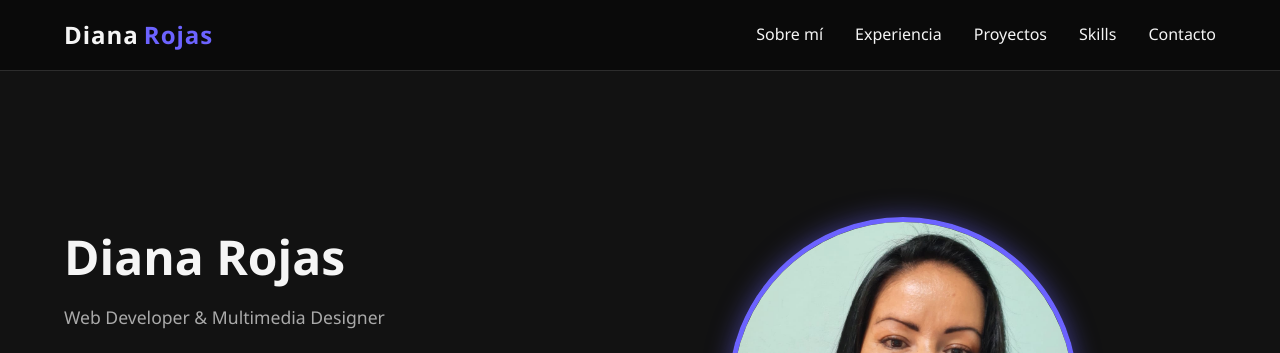
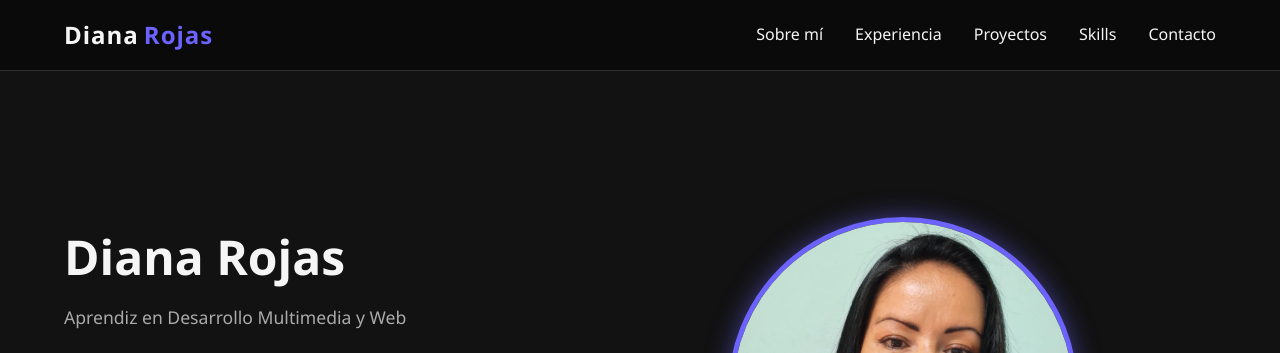
Before and after one commit to alexaro1606/portafolio-DMWEB-DianaR, a plain HTML site: page index.html in a window 1280 px wide. Shown: the top 353 px of the page. Drawn offline with Linux system fonts and the light colour scheme.

Commit message:
Update index.html
Hero description updated

```diff
--- a/index.html
+++ b/index.html
@@ -28,7 +28,7 @@
             <div class="hero-content">
                 <div class="hero-text">
                     <h1>Diana Rojas</h1>
-                    <p>Web Developer & Multimedia Designer</p>
+                    <p>Aprendiz en Desarrollo Multimedia y Web</p>
                     <p>Creando experiencias digitales modernas, funcionales y centradas en el usuario</p>
                     <div class="social-links">
                         <a href="https://www.linkedin.com/in/diana-rojas-romero-developer/" target="_blank"> <i
```
